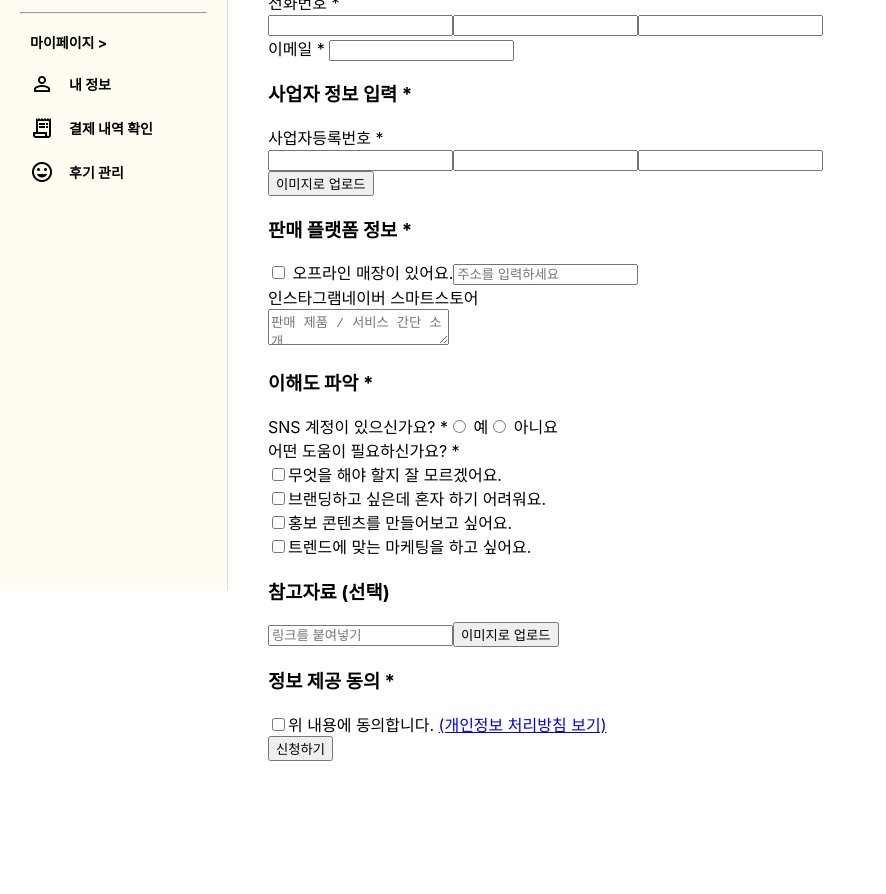
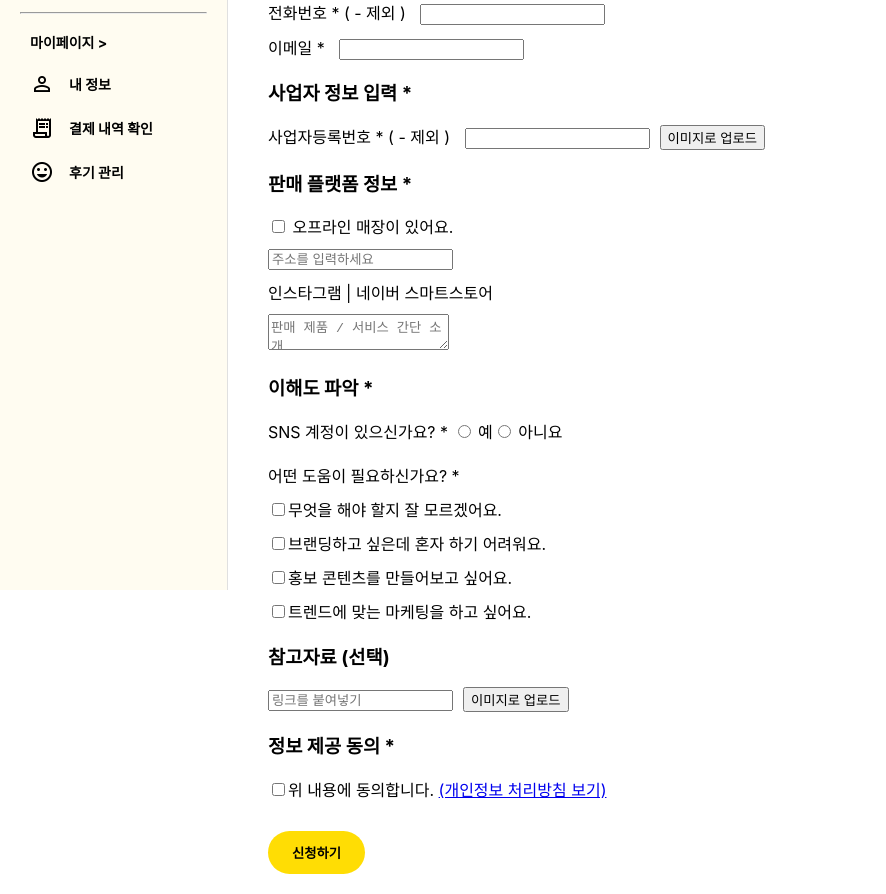
Before and after one commit to HaeDaeHun/mayo-FE, a React (Create React App) app: page /Apply in a window 1280 px wide. Shown: the part 300-1194 px from the top of the page, without its empty margins (0-886 px from the left). Before the commit the page ends 1081 px from the top, so only its background shows below. Built offline with nearby package versions, Linux system fonts and the light colour scheme.

Commit message:
신청하기 페이지 UI 수정

```diff
--- a/src/pages/Apply.jsx
+++ b/src/pages/Apply.jsx
@@ -1,40 +1,6 @@
 // src/pages/Apply.jsx
-/*import React from 'react';
-import '../styles/Apply.module.css';
-
-function Apply() {
-  return (
-    <div className="home-container">
-        <h1>매칭 신청하기</h1>
-        <h>*은 필수 응답 항목입니다.</h>
-        <div>
-            <h3>연락 수단 *</h3>
-        </div>
-        <div>
-            <h3>사업자 정보 입력 *</h3>
-            <h>사업자등록번호 (10자리)</h>
-            <h>사업자등록증</h>
-        </div>
-        <div>
-            <h3>판매 플랫폼 정보 *</h3>
-        </div>
-        <div>
-            <h3>이해도 파악 *</h3>
-        </div>
-        <div>
-            <h3>참고자료 (선택)</h3>
-        </div>
-        <div>
-            <h3>정보 제공 동의 *</h3>
-        </div>
-    </div>
-  );
-}
-
-export default Apply;
-*/
 import React, { useState } from 'react';
-import '../styles/Apply.module.css';
+import styles from '../styles/Apply.module.css';
 
 
 function ApplyForm() {
@@ -85,46 +51,42 @@ function ApplyForm() {
       {/* 연락 수단 */}
       <div className="space-y-4">
         <h3>연락 수단 *</h3>
-        <div>
-            <label className="block font-semibold">이름 *   </label>
+        <div style={{marginBottom: '10px'}}>
+            <label className="block font-semibold" style={{marginRight: '10px'}} >이름 *   </label>
             <input name="name" value={formData.name} onChange={handleChange} className="input" />
         </div>
-        <div>
-        <label className="block font-semibold">전화번호 *</label>
-            <div className="flex gap-2">
-                <input name="phone1" maxLength="3" value={formData.phone1} onChange={handleChange} className="input w-20" />
-                <input name="phone2" maxLength="4" value={formData.phone2} onChange={handleChange} className="input w-24" />
-                <input name="phone3" maxLength="4" value={formData.phone3} onChange={handleChange} className="input w-24" />
-            </div>
+        <div style={{marginBottom: '10px'}}>
+        <label className="block font-semibold" style={{marginRight: '10px'}}>전화번호 * ( - 제외 )   </label>
+        <input name="phone" maxLength="11" value={formData.phone1} onChange={handleChange} className="input w-20" />
         </div>
-        <label className="block font-semibold">이메일 *   </label>
+        <div style={{marginBottom: '10px'}}>
+        <label className="block font-semibold" style={{marginRight: '10px'}} >이메일 *   </label>
         <input name="email" value={formData.email} onChange={handleChange} className="input" />
+        </div>
       </div>
 
       {/* 사업자 정보 */}
       <div className="mt-8 space-y-4">
         <h3>사업자 정보 입력 *</h3>
-        <label className="block font-semibold">사업자등록번호 *</label>
-        <div className="flex gap-2">
-          <input name="businessNumber1" maxLength="3" value={formData.businessNumber1} onChange={handleChange} className="input w-20" />
-          <input name="businessNumber2" maxLength="2" value={formData.businessNumber2} onChange={handleChange} className="input w-16" />
-          <input name="businessNumber3" maxLength="5" value={formData.businessNumber3} onChange={handleChange} className="input w-28" />
-        </div>
-
+        <label className="block font-semibold" style={{marginRight: '10px'}}>사업자등록번호 * ( - 제외 ) </label>
+        <input name="businessNumber" maxLength="10" value={formData.businessNumber} onChange={handleChange} className="input w-20" style={{marginRight: '10px'}}/>
         <button type="button" className="px-4 py-2 bg-gray-200 rounded">이미지로 업로드</button>
       </div>
 
       {/* 판매 플랫폼 */}
       <div className="mt-8 space-y-4">
         <h3>판매 플랫폼 정보 *</h3>
-        <label className="flex items-center">
+        <div style={{marginBottom: '10px'}}>
+        <label className="flex items-center" >
           <input type="checkbox" /> <span className="ml-2">오프라인 매장이 있어요.</span>
         </label>
+        </div>
+        <div style={{marginBottom: '10px'}}>
         <input name="storeAddress" placeholder="주소를 입력하세요" value={formData.storeAddress} onChange={handleChange} className="input" />
+        </div>
 
-        <div className="flex gap-2 mt-2">
-          <span className="px-3 py-1 bg-gray-100 rounded-full">인스타그램</span>
-          <span className="px-3 py-1 bg-gray-100 rounded-full">네이버 스마트스토어</span>
+        <div className="flex gap-2 mt-2" style={{marginBottom: '10px'}}>
+          <span className="px-3 py-1 bg-gray-100 rounded-full">인스타그램 | 네이버 스마트스토어</span>
         </div>
 
         <textarea
@@ -140,11 +102,14 @@ function ApplyForm() {
       {/* 이해도 */}
       <div className="mt-8 space-y-4">
         <h3>이해도 파악 *</h3>
-        <label className="block font-semibold">SNS 계정이 있으신가요? *</label>
+        <div style={{marginBottom: '20px'}}>
+        <label className="block font-semibold">SNS 계정이 있으신가요? * </label>
         <label><input type="radio" name="hasSNS" value="yes" onChange={handleChange} /> 예</label>
         <label><input type="radio" name="hasSNS" value="no" onChange={handleChange} /> 아니요</label>
-        <div>
-        <label className="block font-semibold mt-4">어떤 도움이 필요하신가요? *</label>
+        </div>
+        <div style={{marginBottom: '10px'}}>
+        <label className="block font-semibold mt-4" >어떤 도움이 필요하신가요? *</label>
+        </div>
         <div>
             {[
             '무엇을 해야 할지 잘 모르겠어요.',
@@ -152,8 +117,8 @@ function ApplyForm() {
             '홍보 콘텐츠를 만들어보고 싶어요.',
             '트렌드에 맞는 마케팅을 하고 싶어요.',
             ].map((text, idx) => (
-            <label key={idx} className="block">
-                <div>
+            <label key={idx} className="block" >
+                <div style={{marginBottom: '10px'}}>
                 <input
                 type="checkbox"
                 name="helpNeeds"
@@ -167,17 +132,16 @@ function ApplyForm() {
             ))}
         </div>
         </div>
-      </div>
 
       {/* 참고자료 */}
       <div className="mt-8 space-y-4">
         <h3>참고자료 (선택)</h3>
-        <input name="referenceLink" placeholder="링크를 붙여넣기" value={formData.referenceLink} onChange={handleChange} className="input" />
+        <input name="referenceLink" placeholder="링크를 붙여넣기" value={formData.referenceLink} onChange={handleChange} className="input" style={{marginRight: '10px'}}/>
         <button type="button" className="px-4 py-2 bg-gray-200 rounded">이미지로 업로드</button>
       </div>
 
       {/* 동의 */}
-      <div className="mt-8">
+      <div className="mt-8" style={{marginBottom: '30px'}}>
         <h3>정보 제공 동의 *</h3>
         <label className="flex items-center">
           <input type="checkbox" name="agree" checked={formData.agree} onChange={handleChange} />
@@ -188,14 +152,10 @@ function ApplyForm() {
       </div>
 
       {/* 제출 버튼 */}
-      <div className="mt-6 text-center">
-        <button
-          type="submit"
-          className="bg-yellow-400 hover:bg-yellow-500 text-white font-bold py-2 px-6 rounded"
-        >
-          신청하기
+        <button className={styles["submit-button"]}>
+            신청하기
         </button>
-      </div>
+
     </form>
     </div>
   );
--- a/src/styles/Apply.module.css
+++ b/src/styles/Apply.module.css
@@ -96,3 +96,13 @@
   font-weight: bold;
   color: #333;
 }
+
+.submit-button {
+    padding: 12px 24px;
+    background-color: #FFDD04;
+    color: black;
+    border: none;
+    border-radius: 30px;
+    font-weight: bold;
+    cursor: pointer;
+  }
```
